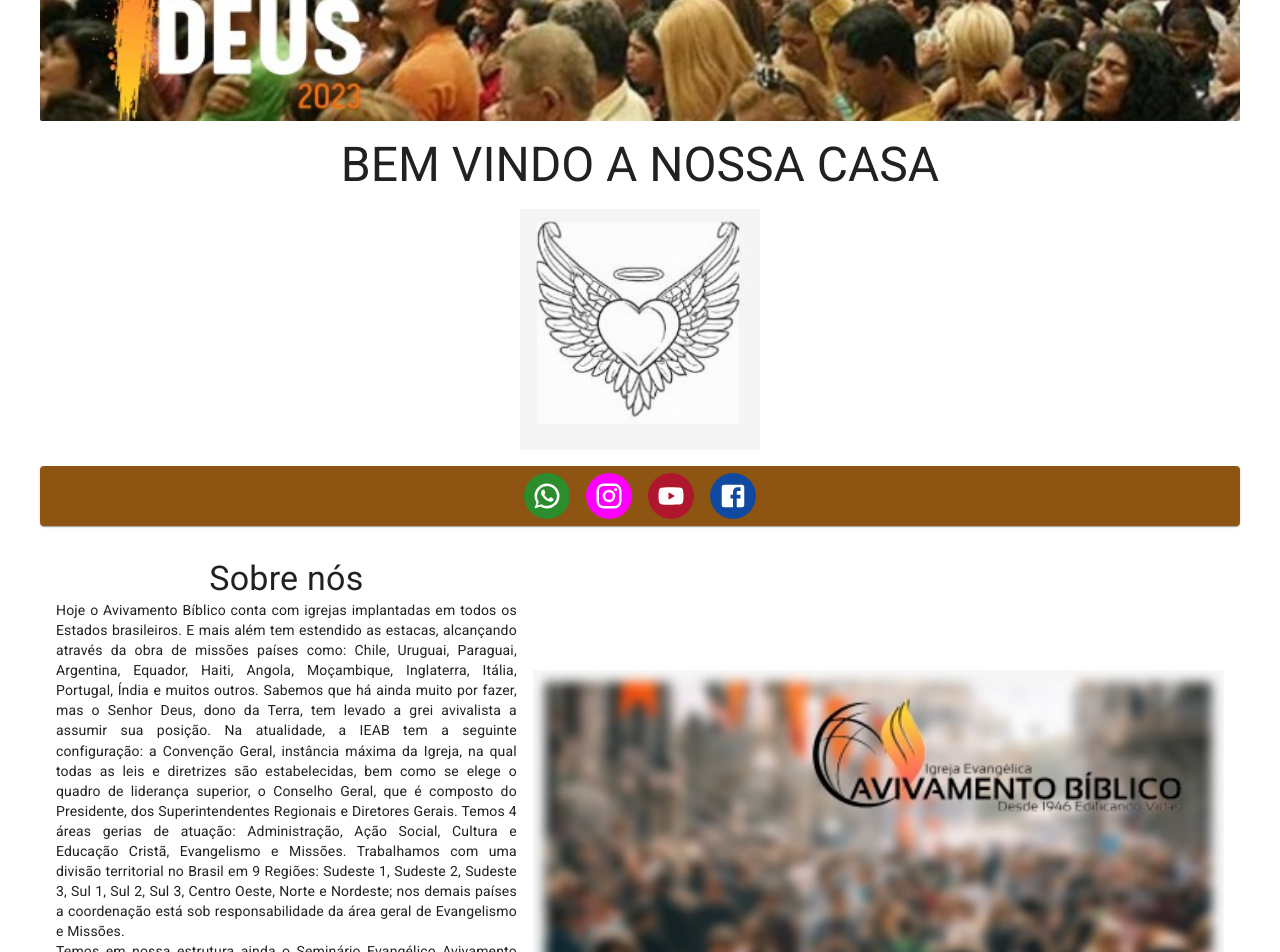
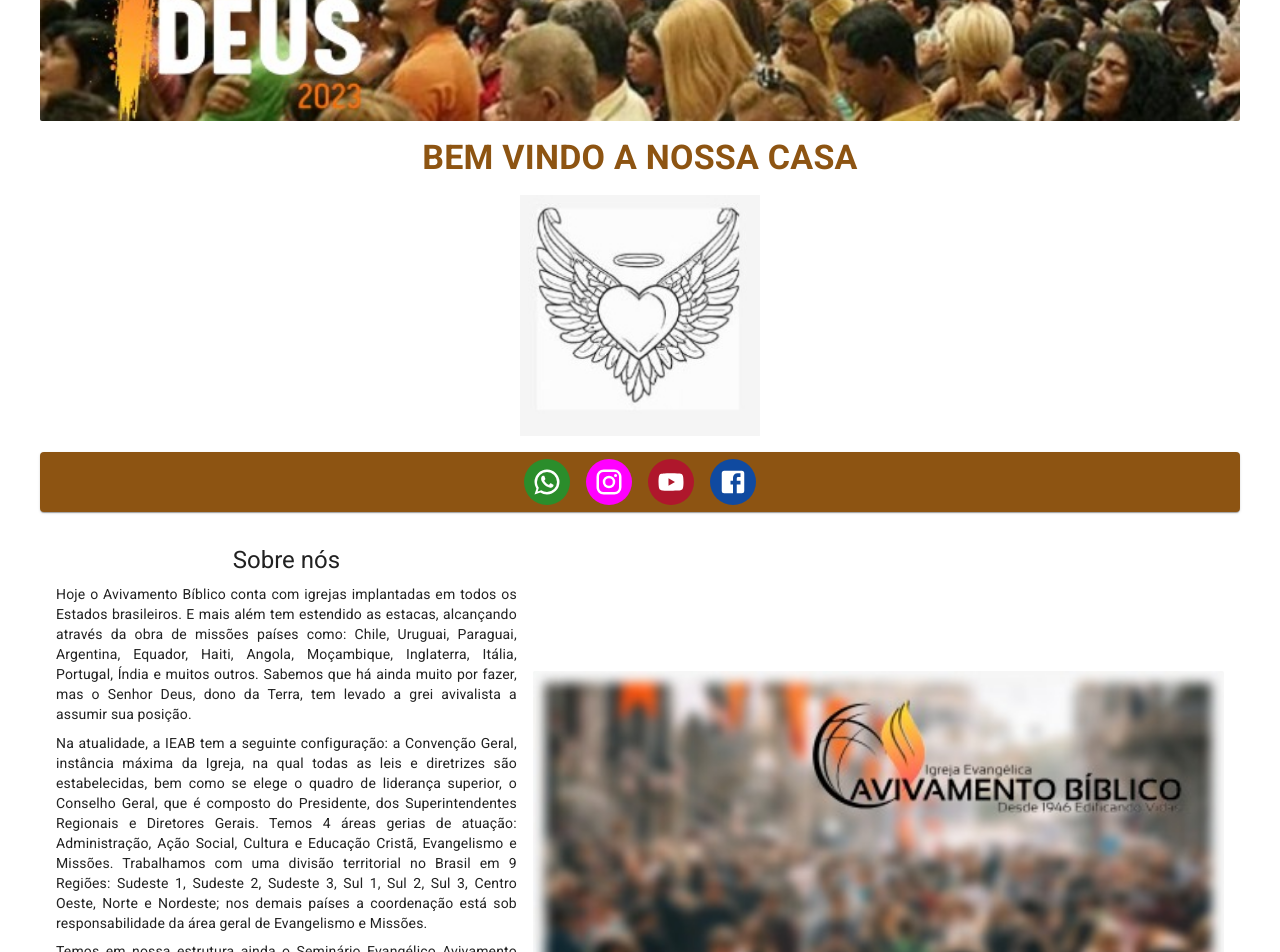
Before and after one commit to rhmadeira/extension-work, a React (Vite) app: page / in a window 1280 px wide. Shown: the part 220-1172 px from the top of the page. Built offline with nearby package versions, Linux system fonts and the light colour scheme; the HTML template or start-up script is replaced by a standard one.

Commit message:
fix: image

```diff
--- a/src/pages/Home/index.tsx
+++ b/src/pages/Home/index.tsx
@@ -41,8 +41,16 @@ export default function Home() {
           borderRadius: "2px",
         }}
       />
-      <Typography variant="h3">BEM VINDO A NOSSA CASA</Typography>
-      <img src={Fly} alt="header" width="240px" />
+      <Typography
+        variant={mdDown ? "h5" : "h4"}
+        fontWeight="bold"
+        sx={{
+          color: "#8d5412",
+        }}
+      >
+        BEM VINDO A NOSSA CASA
+      </Typography>
+      <img src={Fly} alt="header" width={mdDown ? "140px" : "240"} />
 
       <Box
         component={Paper}
@@ -139,9 +147,13 @@ export default function Home() {
         <Box
           display="flex"
           flexDirection="column"
+          gap={1}
           width={mdDown ? "100%" : "40%"}
         >
-          <Typography sx={{ alignSelf: "center" }} variant="h4">
+          <Typography
+            sx={{ alignSelf: "center" }}
+            variant={mdDown ? "h4" : "h5"}
+          >
             Sobre nós
           </Typography>
           <Typography
@@ -158,17 +170,27 @@ export default function Home() {
             Paraguai, Argentina, Equador, Haiti, Angola, Moçambique, Inglaterra,
             Itália, Portugal, Índia e muitos outros. Sabemos que há ainda muito
             por fazer, mas o Senhor Deus, dono da Terra, tem levado a grei
-            avivalista a assumir sua posição. Na atualidade, a IEAB tem a
-            seguinte configuração: a Convenção Geral, instância máxima da
-            Igreja, na qual todas as leis e diretrizes são estabelecidas, bem
-            como se elege o quadro de liderança superior, o Conselho Geral, que
-            é composto do Presidente, dos Superintendentes Regionais e Diretores
-            Gerais. Temos 4 áreas gerias de atuação: Administração, Ação Social,
-            Cultura e Educação Cristã, Evangelismo e Missões. Trabalhamos com
-            uma divisão territorial no Brasil em 9 Regiões: Sudeste 1, Sudeste
-            2, Sudeste 3, Sul 1, Sul 2, Sul 3, Centro Oeste, Norte e Nordeste;
-            nos demais países a coordenação está sob responsabilidade da área
-            geral de Evangelismo e Missões.
+            avivalista a assumir sua posição.
+          </Typography>
+          <Typography
+            sx={{
+              //type text
+              textAlign: "justify",
+              textJustify: "auto",
+            }}
+            variant="body2"
+          >
+            Na atualidade, a IEAB tem a seguinte configuração: a Convenção
+            Geral, instância máxima da Igreja, na qual todas as leis e
+            diretrizes são estabelecidas, bem como se elege o quadro de
+            liderança superior, o Conselho Geral, que é composto do Presidente,
+            dos Superintendentes Regionais e Diretores Gerais. Temos 4 áreas
+            gerias de atuação: Administração, Ação Social, Cultura e Educação
+            Cristã, Evangelismo e Missões. Trabalhamos com uma divisão
+            territorial no Brasil em 9 Regiões: Sudeste 1, Sudeste 2, Sudeste 3,
+            Sul 1, Sul 2, Sul 3, Centro Oeste, Norte e Nordeste; nos demais
+            países a coordenação está sob responsabilidade da área geral de
+            Evangelismo e Missões.
           </Typography>
           <Typography
             sx={{
```
